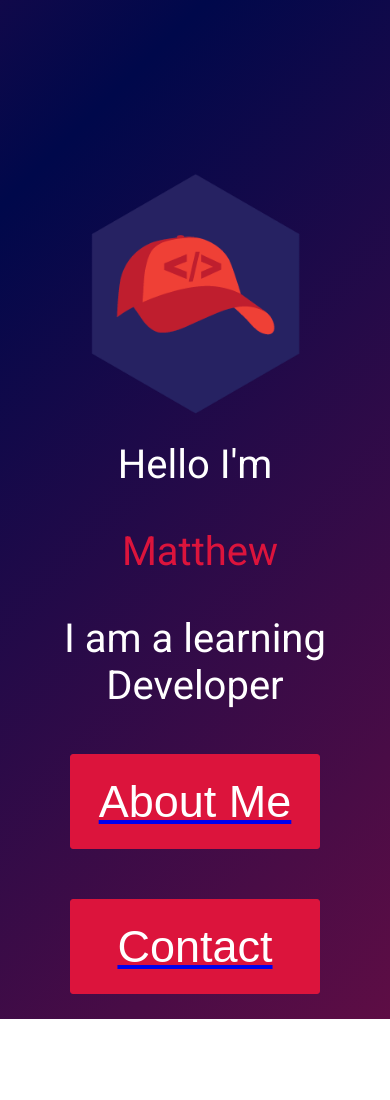
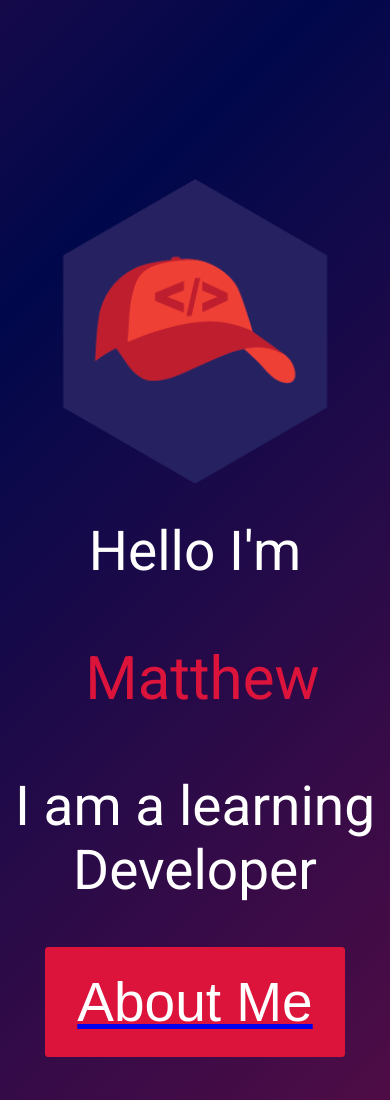
Before and after one commit to Uber-Monkey/Portfolio, a plain HTML site: page index.html in a window 390 px wide. Shown: the top 1100 px of the page. Before the commit the page ends 1019 px from the top, so only its background shows below. Drawn offline with Linux system fonts and the light colour scheme.

Commit message:
Added mobile styles

```diff
--- a/about.css
+++ b/about.css
@@ -319,6 +319,7 @@ footer {
     font-size: 40px;
     text-align: center;
     width: 800px;
+    margin: 0px 15px;
 }
 
 .code-bar {
--- a/contact.css
+++ b/contact.css
@@ -272,7 +272,7 @@ button {
     padding: 40px 40px;
     border-radius: 5px;
     width: 650px;
-    height: 100px;
+    height: 65px;
     border: 2px solid black;
     transition: 0.5s;
 }
--- a/style.css
+++ b/style.css
@@ -81,19 +81,19 @@ button {
     }
 
     pre {
-        font-size: 40px;
+        font-size: 60px;
         font-family: 'Roboto', sans-serif;
         color: crimson;
     }
 
     img {
-        height: 275px;
-        width: 275px;
+        height: 350px;
+        width: 350px;
     }
 
     .main-para {
         color: white;
-        font-size: 40px;
+        font-size: 55px;
         text-align: center;
         margin-bottom: 20px;
     }
@@ -103,12 +103,11 @@ button {
         justify-content: center;
     }
 
-
     button {
         margin: 25px 20px;
-        font-size: 45px;
-        width: 250px;
-        height: 95px;
+        font-size: 55px;
+        width: 300px;
+        height: 110px;
         color: white;
         border: crimson solid 1px;
         border-radius: 3px;
```
